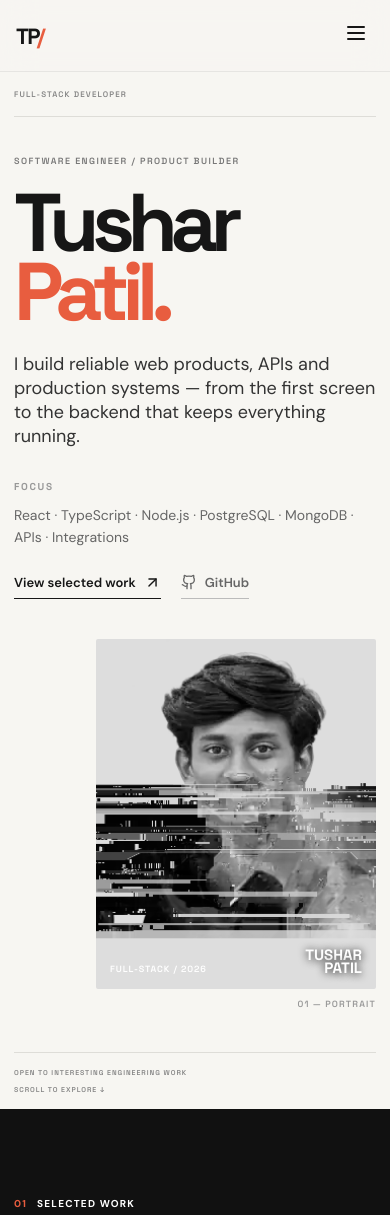
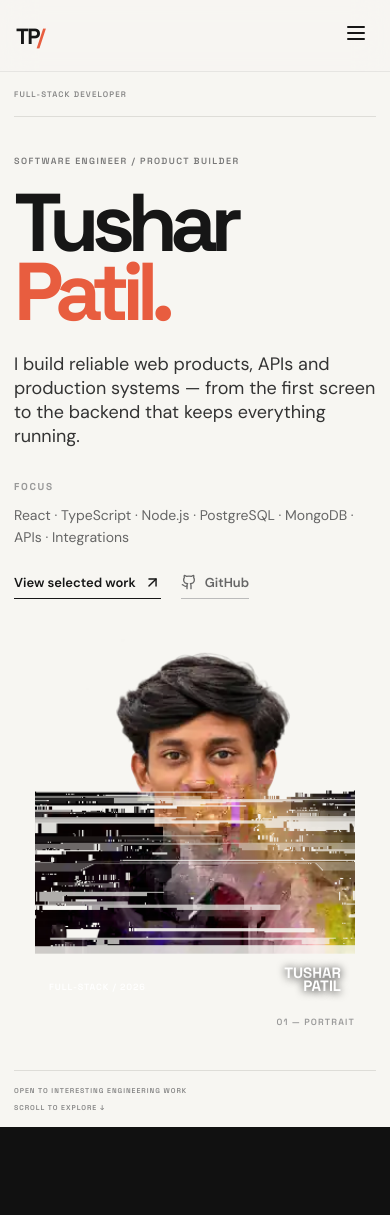
Before and after one commit to tushar0945/tushar.patil, a React (Vite) app: page / in a window 390 px wide. Shown: the top 1215 px of the page. Built offline with nearby package versions, Linux system fonts and the light colour scheme.

Commit message:
style: present hero portrait as cutout

```diff
--- a/src/styles/globals.css
+++ b/src/styles/globals.css
@@ -39,10 +39,10 @@ img{max-width:100%;display:block}
 .hero-cta,.hero-github{display:inline-flex;align-items:center;gap:8px;padding-bottom:7px;font-weight:600;font-size:13px;border-bottom:1px solid var(--ink)}
 .hero-github{border-color:#bbb;color:#666}
 .hero-cta:hover,.hero-github:hover{color:var(--accent);border-color:var(--accent)}
-.hero-visual{width:100%;max-width:390px;justify-self:end}
-.portrait-frame{position:relative;aspect-ratio:4/5;overflow:hidden;background:#ddd;border-radius:2px}
-.portrait-frame img{width:100%;height:100%;object-fit:cover;object-position:center top;filter:grayscale(100%);transition:filter .4s,transform .5s}
-.portrait-frame:hover img{filter:grayscale(0%);transform:scale(1.02)}
+.hero-visual{width:100%;max-width:430px;justify-self:end;position:relative}
+.portrait-frame{position:relative;aspect-ratio:4/5;overflow:visible;background:transparent;border-radius:0;display:flex;align-items:flex-end;justify-content:center}
+.portrait-frame img{width:100%;height:auto;max-height:100%;object-fit:contain;object-position:center bottom;filter:none;mix-blend-mode:multiply;transition:transform .5s}
+.portrait-frame:hover img{transform:translateY(-5px) scale(1.015)}
 .portrait-meta{position:absolute;left:18px;right:18px;bottom:18px;display:flex;align-items:end;justify-content:space-between;color:#fff}
 .portrait-meta span{font:600 9px 'Space Grotesk';letter-spacing:.1em}
 .portrait-meta strong{font:700 15px/.9 'Space Grotesk';text-align:right;text-shadow:0 1px 8px #000}
@@ -136,8 +136,8 @@ img{max-width:100%;display:block}
   .hero-description{margin-top:25px}
   .hero-description p{font-size:14px}
   .hero-actions{margin-top:25px}
-  .hero-visual{width:min(100%,310px);align-self:flex-end}
-  .portrait-frame{aspect-ratio:4/5}
+  .hero-visual{width:min(100%,360px);align-self:center;margin-top:8px}
+  .portrait-frame{aspect-ratio:auto;min-height:360px}
   .hero-bottom{font-size:7px}
   .section{padding:88px 0}.section-head{display:grid;gap:18px}
   .project-card{grid-template-columns:1fr;gap:24px;padding:34px 0}
@@ -158,8 +158,8 @@ img{max-width:100%;display:block}
   .hero h1{font-size:21vw}
   .hero-intro{font-size:18px}
   .hero-actions{gap:20px}
-  .hero-visual{width:min(100%,280px);margin-top:4px}
-  .portrait-frame{border-radius:2px}
+  .hero-visual{width:min(100%,320px);margin-top:4px}
+  .portrait-frame{min-height:330px}
   .portrait-meta{left:14px;right:14px;bottom:14px}
   .hero-bottom{display:grid;gap:8px}
   .stats{grid-template-columns:1fr}
```
